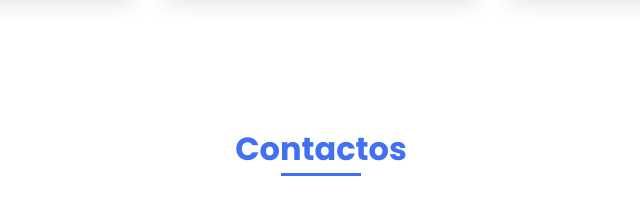
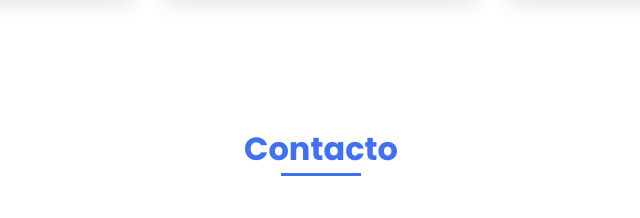
Before and after one commit to fl2on/fl2on.github.io, a plain HTML site: page index.html in a window 1280 px wide. Shown: the part 3171-3389 px from the top of the page, 319-959 px from the left. Drawn offline with nearby package versions, Linux system fonts and the light colour scheme.

Commit message:
Update index.html

```diff
--- a/index.html
+++ b/index.html
@@ -184,7 +184,7 @@
       </section>
       <!--===== CONTACT =====-->
       <section class="contact section" id="contact">
-        <h2 class="section-title">Contactos</h2>
+        <h2 class="section-title">Contacto</h2>
         <div class="contact__container bd-grid">
           <form action="https://formsubmit.co/422bb54f236dea1a80430bd34c9b2e4c" method="POST" class="contact__form">
             <div class="contact__inputs">
```
